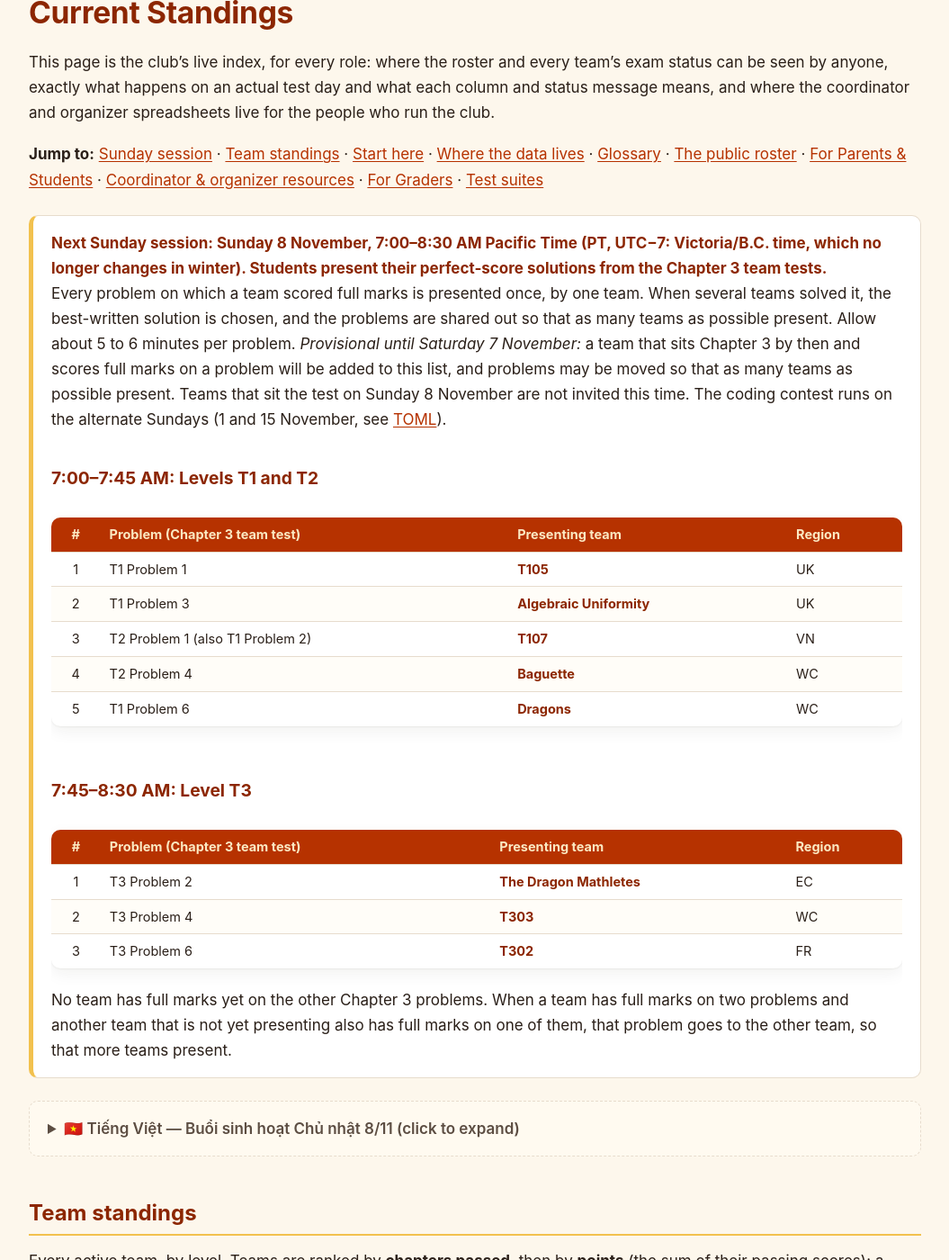
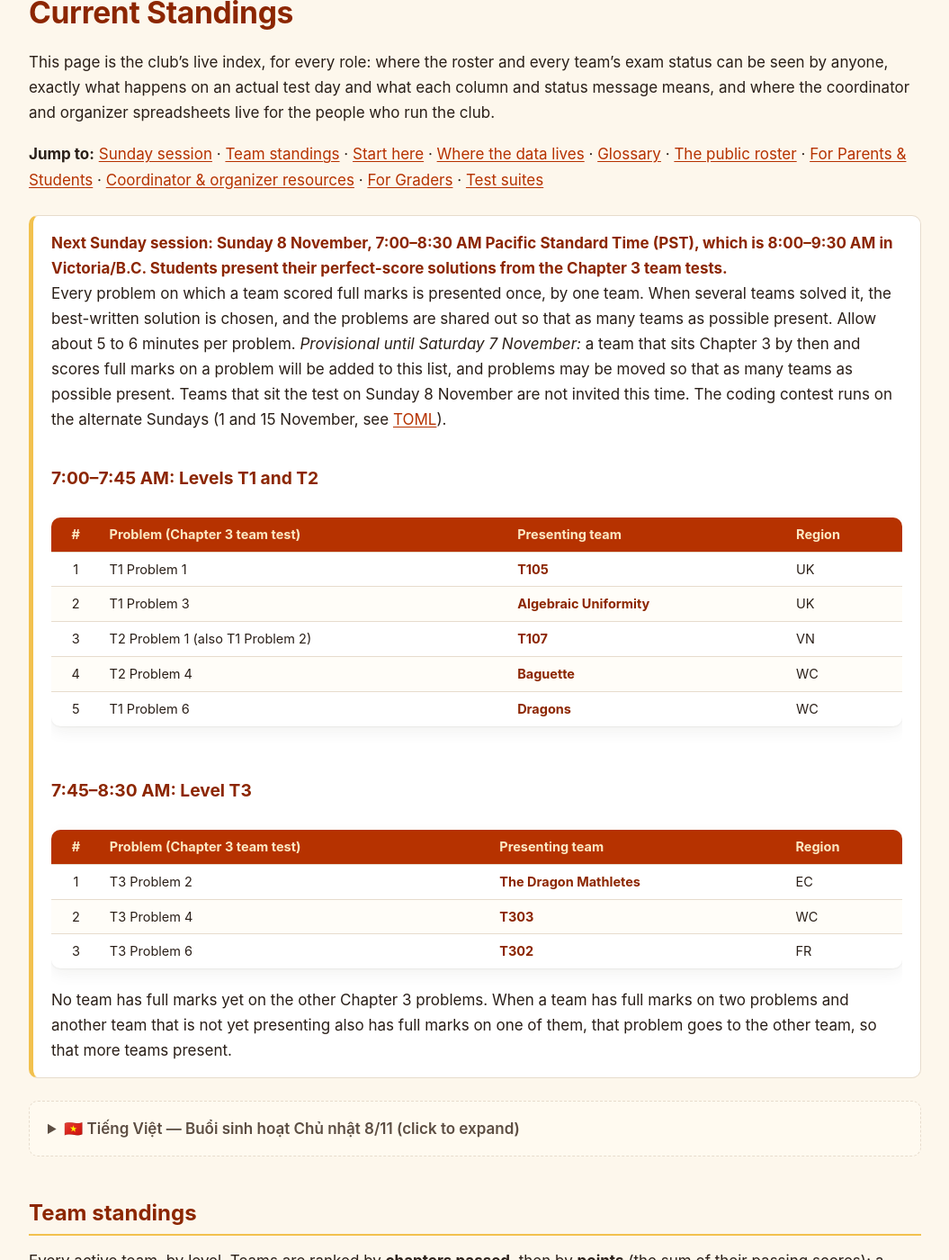
Before and after one commit to nghia71/nghia71.github.io, a Jekyll site: the page built from current-standings.md, in a window 1280 px wide and 1400 px high, scrolled down 328 px. Shown: the whole window at 90% size, without its empty margins (112-1167 px from the left). Built offline with Jekyll 4.4.1, drawn with Linux system fonts in a browser that asks for light colours; some of the changed text lies outside the part shown.

Commit message:
Standings: Sunday session 7:00-8:30 AM PST (8:00-9:30 Victoria)

```diff
--- a/current-standings.md
+++ b/current-standings.md
@@ -9,7 +9,7 @@ This page is the club's live index, for every role: where the roster and every t
 **Jump to:** [Sunday session](#sunday-session) · [Team standings](#team-standings) · [Start here](#start-here) · [Where the data lives](#where-the-clubs-data-lives) · [Glossary](#glossary) · [The public roster](#the-public-roster) · [For Parents & Students](#for-parents--students) · [Coordinator & organizer resources](#coordinator--organizer-resources) · [For Graders](#for-graders){% if site.show_test_material %} · [Test suites](#test-suites){% endif %}
 
 <div class="note" id="sunday-session" markdown="0">
-<strong>Next Sunday session: Sunday 8 November, 7:00–8:30 AM Pacific Time (PT, UTC−7: Victoria/B.C. time, which no longer changes in winter). Students present their perfect-score solutions from the Chapter 3 team tests.</strong>
+<strong>Next Sunday session: Sunday 8 November, 7:00–8:30 AM Pacific Standard Time (PST), which is 8:00–9:30 AM in Victoria/B.C. Students present their perfect-score solutions from the Chapter 3 team tests.</strong>
 <p>Every problem on which a team scored full marks is presented once, by one team. When several teams solved it, the best-written solution is chosen, and the problems are shared out so that as many teams as possible present. Allow about 5 to 6 minutes per problem. <em>Provisional until Saturday 7 November:</em> a team that sits Chapter 3 by then and scores full marks on a problem will be added to this list, and problems may be moved so that as many teams as possible present. Teams that sit the test on Sunday 8 November are not invited this time. The coding contest runs on the alternate Sundays (1 and 15 November, see <a href="./toml.html">TOML</a>).</p>
 <h3>7:00–7:45 AM: Levels T1 and T2</h3>
 <div class="ls-wrap"><table class="ls-table">
@@ -35,7 +35,7 @@ This page is the club's live index, for every role: where the roster and every t
 <details class="vn" markdown="1">
 <summary>🇻🇳 Tiếng Việt — Buổi sinh hoạt Chủ nhật 8/11 (click to expand)</summary>
 
-Chủ nhật 8/11, 7:00–8:30 sáng giờ Victoria/B.C. (UTC−7; B.C. không còn đổi giờ vào mùa đông): học sinh trình bày các lời giải đạt điểm tuyệt đối trong bài thi đội Chương 3. Mỗi bài có đội đạt điểm tối đa được trình bày một lần, bởi một đội. Khi nhiều đội cùng giải được một bài, chúng tôi chọn lời giải viết tốt nhất và chia các bài sao cho nhiều đội được trình bày nhất: nếu một đội có hai bài trong danh sách và một đội chưa được mời cũng đạt điểm tối đa ở một trong hai bài đó, bài đó được chuyển cho đội kia. Mỗi bài khoảng 5–6 phút.
+Chủ nhật 8/11, 7:00–8:30 sáng giờ Pacific Standard Time (PST), tức 8:00–9:30 sáng giờ Victoria/B.C.: học sinh trình bày các lời giải đạt điểm tuyệt đối trong bài thi đội Chương 3. Mỗi bài có đội đạt điểm tối đa được trình bày một lần, bởi một đội. Khi nhiều đội cùng giải được một bài, chúng tôi chọn lời giải viết tốt nhất và chia các bài sao cho nhiều đội được trình bày nhất: nếu một đội có hai bài trong danh sách và một đội chưa được mời cũng đạt điểm tối đa ở một trong hai bài đó, bài đó được chuyển cho đội kia. Mỗi bài khoảng 5–6 phút.
 
 * **7:00–7:45:** T1 và T2 (bảng thứ nhất ở trên).
 * **7:45–8:30:** T3 (bảng thứ hai ở trên).
```
Also changed, not shown: other parts of current-standings.md (+5 -7 lines).
